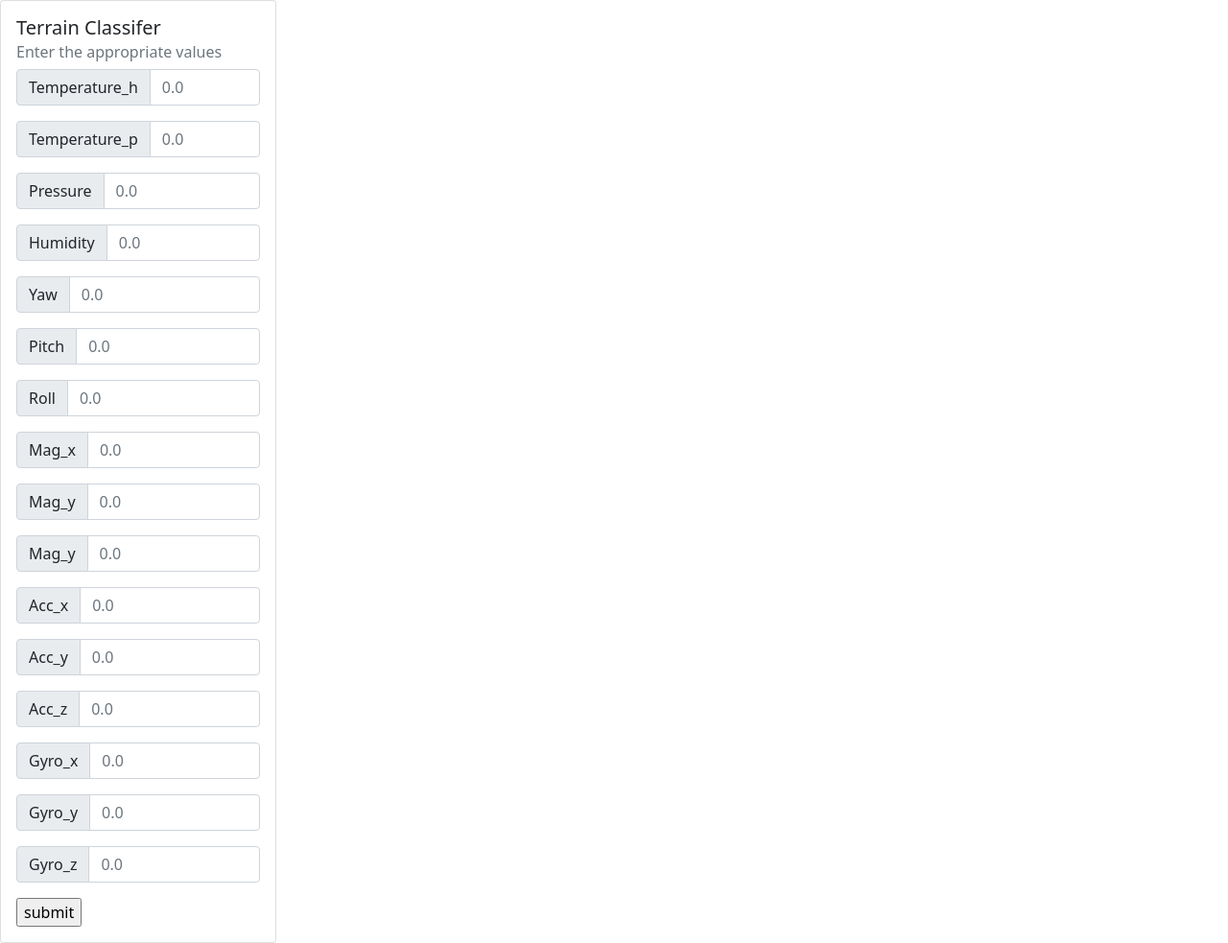
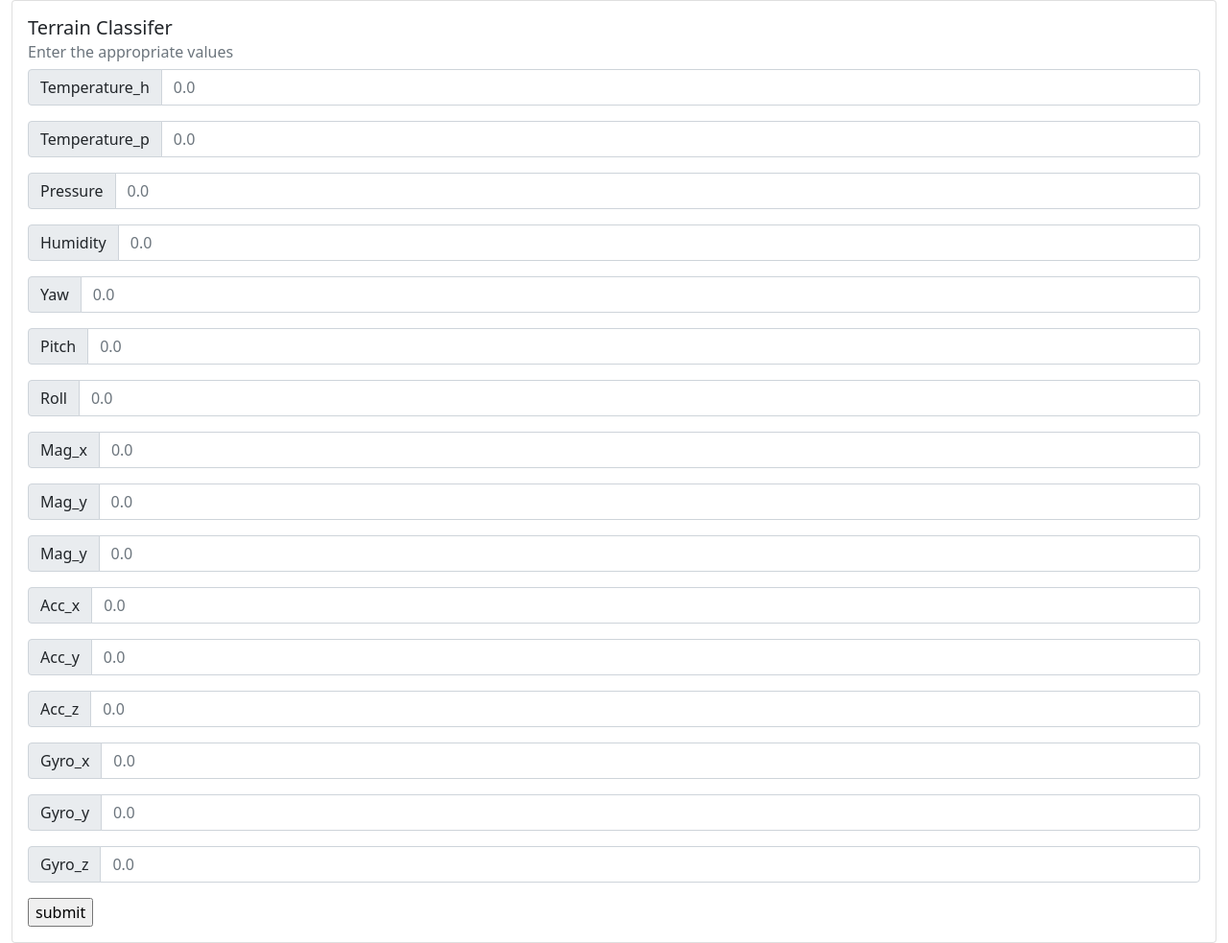
Before and after one commit to henro47/ITRI_671, a Django app: page / in a window 1280 px wide. Shown: the whole page at 96% size. Run offline with Django 3.2, Linux system fonts and the light colour scheme.

Commit message:
Update home.html

```diff
--- a/templates/home.html
+++ b/templates/home.html
@@ -11,10 +11,10 @@
     <title>Terrain Classifer</title>
   </head>
   <body>
-    <form action="{% url 'predict' %}">
+    <div class="container-fluid">
+      <form action="{% url 'predict' %}">
         {% csrf_token %}
-
-        <div class="card" style="width: 18rem;">
+        <div class="card">
             <div class="card-body">
               <h5 class="card-title">Terrain Classifer</h5>
               <h6 class="card-subtitle mb-2 text-muted">Enter the appropriate values</h6>
@@ -118,7 +118,9 @@
               <input type="submit" name="" value="submit">
             </div>
           </div>
-    </form>
+      </form>
+    </div>
+
 
     <!--Bootstrap bundle-->
     <script src="https://cdn.jsdelivr.net/npm/bootstrap@5.1.0/dist/js/bootstrap.bundle.min.js" integrity="sha384-U1DAWAznBHeqEIlVSCgzq+c9gqGAJn5c/t99JyeKa9xxaYpSvHU5awsuZVVFIhvj" crossorigin="anonymous"></script>
```
